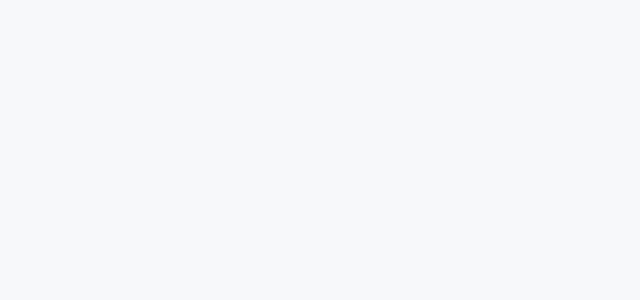
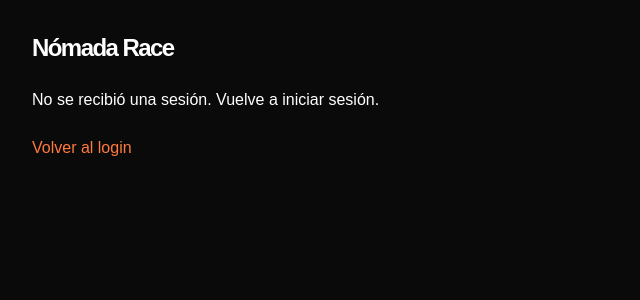
Before and after one commit to franzalbornoz1-bot/nomadarace, a Next.js app: page /home-2/fotografo/callback in a window 1280 px wide. Before the commit this address had no page. Shown: the top 300 px of the page, without its empty margins (0-640 px from the left). Built offline with nearby package versions, Linux system fonts and the light colour scheme.

Commit message:
Add Google OAuth identity verification prototype

```diff
--- /dev/null
+++ b/app/home-2/fotografo/callback/page.tsx
@@ -0,0 +1,7 @@
+"use client";
+import {useEffect,useState} from "react";
+export default function Callback(){
+ const [status,setStatus]=useState("Validando identidad...");
+ useEffect(()=>{const p=new URLSearchParams(window.location.hash.slice(1));const token=p.get("access_token");window.history.replaceState(null,"",window.location.pathname);if(!token){setStatus("No se recibió una sesión. Vuelve a iniciar sesión.");return;}const url=process.env.NEXT_PUBLIC_SUPABASE_URL;const key=process.env.NEXT_PUBLIC_SUPABASE_PUBLISHABLE_KEY||process.env.NEXT_PUBLIC_SUPABASE_ANON_KEY;if(!url||!key){setStatus("Configuración incompleta.");return;}fetch(url+"/auth/v1/user",{headers:{apikey:key,Authorization:"Bearer "+token},cache:"no-store"}).then(async r=>{if(!r.ok)throw Error();const u=await r.json();setStatus(u.id?"Identidad Google verificada. Acceso al panel pendiente de aprobación.":"Identidad no verificada.");}).catch(()=>setStatus("No se pudo validar la sesión."));},[]);
+ return <main className="min-h-screen bg-neutral-950 text-white p-8"><h1 className="text-2xl font-bold">Nómada Race</h1><p className="mt-6">{status}</p><a className="mt-6 block text-orange-400" href="/home-2/fotografo/login">Volver al login</a></main>;
+}
```
